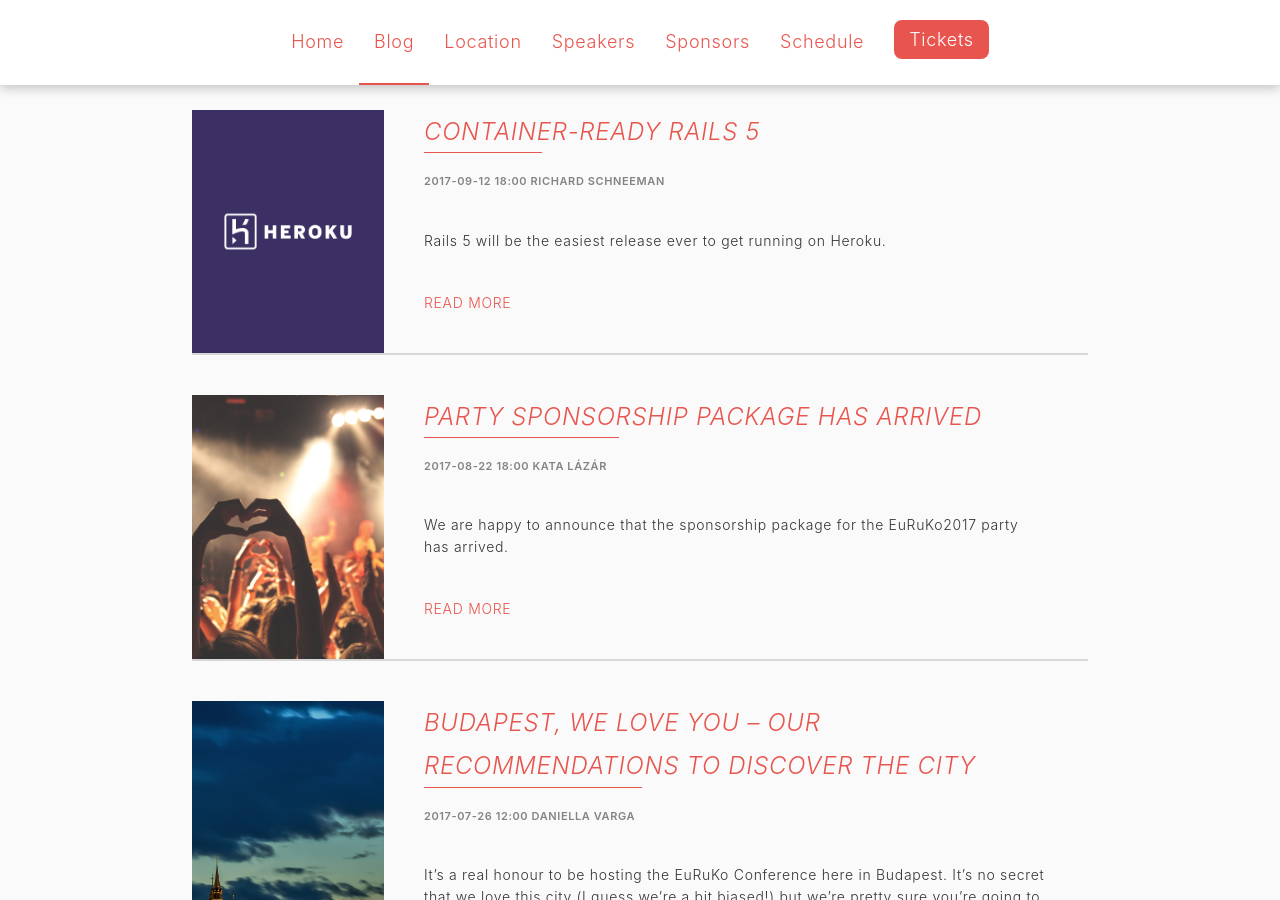
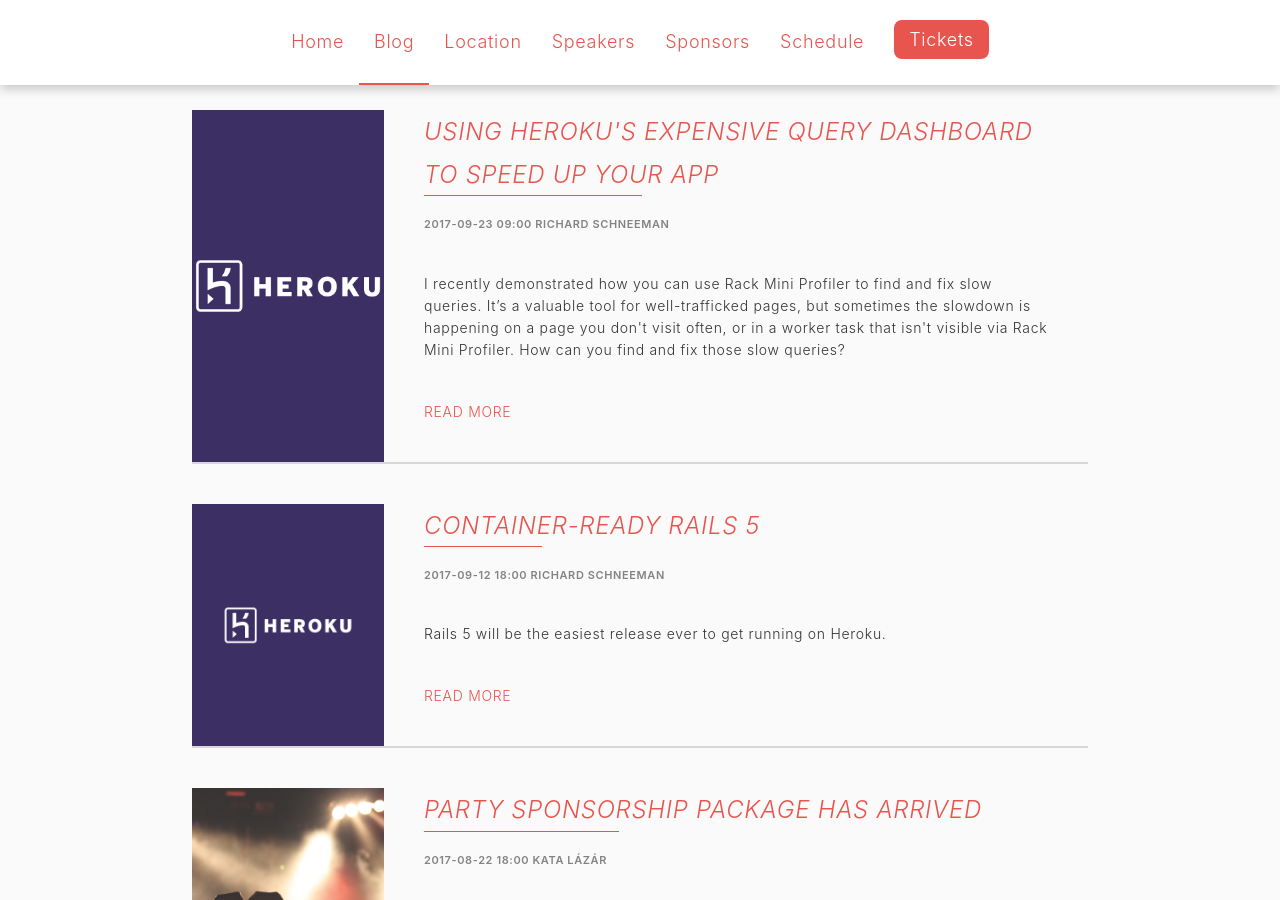
Before and after one commit to euruko/euruko2017.github.io, a Jekyll site: the page built from blog.html, in a window 1280 px wide and 900 px high. Built offline with Jekyll 4.4.1, drawn with Linux system fonts in a browser that asks for light colours; some of the changed lines change nothing that is shown.

Commit message:
Added heroku's blog post

```diff
--- /dev/null
+++ b/_posts/2017-09-16-using-herokus-expensive-query-dashboard-to-speed-up-your-app.md
@@ -0,0 +1,173 @@
+---
+layout: post
+title:  "Using Heroku's Expensive Query Dashboard to Speed up your App"
+date:   2017-09-23 09:00:00
+author: "Richard Schneeman"
+image:  "/assets/heroku-cover.png"
+excerpt: "I recently demonstrated how you can use Rack Mini Profiler to find and fix slow queries. It’s a valuable tool for well-trafficked pages, but sometimes the slowdown is happening on a page you don't visit often, or in a worker task that isn't visible via Rack Mini Profiler. How can you find and fix those slow queries?"
+post_id: "using-herokus-expensive-query-dashboard-to-speed-up-your-app"
+---
+
+# Using Heroku's Expensive Query Dashboard to Speed up your App
+
+<p>I recently <a href="https://schneems.com/2017/06/22/a-tale-of-slow-pagination/">demonstrated how you can use Rack Mini Profiler to find and fix slow queries</a>. It’s a valuable tool for well-trafficked pages, but sometimes the slowdown is happening on a page you don&#39;t visit often, or in a worker task that isn&#39;t visible via Rack Mini Profiler. How can you find and fix those slow queries?</p>
+
+<p>Heroku has a feature called <a href="https://devcenter.heroku.com/articles/expensive-queries">expensive queries</a> that can help you out.  It shows historical performance data about the queries running on your database: most time consuming, most frequently invoked, slowest execution time, and slowest I/O.</p>
+
+<img class="post-content__embedded-image" src="https://heroku-blog-files.s3.amazonaws.com/posts/1499377005-expensive_queries.png" alt="expensive_queries">
+
+<p>Recently, I used this feature to identify and address some slow queries for a site I run on Heroku named <a href="https://www.codetriage.com">CodeTriage</a> (the best way to get started contributing to open source). Looking at the expensive queries data for CodeTriage, I saw this:</p>
+
+<img class="post-content__embedded-image" src="https://heroku-blog-files.s3.amazonaws.com/posts/1499374279-Screenshot%202017-06-22%2015.16.40.png" alt="Code Triage Project Expensive Query Screenshot">
+
+<p>On the right is the query, on the left are two graphs; one graph showing the number of times the query was called, and another beneath that showing the average time it took to execute the query. You can see from the bottom graph that the average execution time can be up to 8 seconds, yikes! Ideally, I want my response time averages to be around 50 ms and perc 95 to be sub-second time, so waiting 8 seconds for a single query to finish isn&#39;t good.</p>
+
+<p>To find this on your own apps you can follow directions on the <a href="https://devcenter.heroku.com/articles/expensive-queries">expensive queries documentation</a>. The documentation will direct you to <a href="https://data.heroku.com/">your database list page</a> where you can select the database you’d like to optimize. From there, scroll down and find the expensive queries near the bottom.</p>
+
+<p>Once you&#39;ve chosen a slow query, you’ll need to determine why it&#39;s slow. To accomplish this use <code>EXPLAIN ANALYZE</code>:</p>
+
+<pre><code class="sql">issuetriage::DATABASE=&gt; EXPLAIN ANALYZE
+issuetriage::DATABASE-&gt; SELECT &quot;issues&quot;.*
+issuetriage::DATABASE-&gt; FROM &quot;issues&quot;
+issuetriage::DATABASE-&gt; WHERE &quot;issues&quot;.&quot;repo_id&quot; = 2151
+issuetriage::DATABASE-&gt;         AND &quot;issues&quot;.&quot;state&quot; = &#39;open&#39;
+issuetriage::DATABASE-&gt; ORDER BY  created_at DESC LIMIT 20 OFFSET 0;
+                                                                       QUERY PLAN
+---------------------------------------------------------------------------------------------------------------------------------------------------------
+Limit  (cost=27359.98..27359.99 rows=20 width=1232) (actual time=82.800..82.802 rows=20 loops=1)
+   -&gt;  Sort  (cost=27359.98..27362.20 rows=4437 width=1232) (actual time=82.800..82.801 rows=20 loops=1)
+         Sort Key: created_at
+         Sort Method: top-N heapsort  Memory: 31kB
+         -&gt;  Bitmap Heap Scan on issues  (cost=3319.34..27336.37 rows=4437 width=1232) (actual time=27.725..81.220 rows=5067 loops=1)
+               Recheck Cond: (repo_id = 2151)
+               Filter: ((state)::text = &#39;open&#39;::text)
+               Rows Removed by Filter: 13817
+               -&gt;  Bitmap Index Scan on index_issues_on_repo_id  (cost=0.00..3319.12 rows=20674 width=0) (actual time=24.293..24.293 rows=21945 loops=1)
+                     Index Cond: (repo_id = 2151)
+Total runtime: 82.885 ms
+</code></pre>
+
+<p>In this case, I&#39;m using <a href="https://www.codetriage.com/kubernetes/kubernetes">Kubernetes</a> because they currently have the highest issue count, so querying on that page will likely give me the worst performance.</p>
+
+<p>We see the total time spent was 82 ms, which isn&#39;t bad for one of the &quot;slowest&quot; queries, but we&#39;ve seen that some can be way worse. Most single queries should be aiming for around a 1 ms query time.</p>
+
+<p>We see that before the query can be made it has to sort the data, this is because we are using an <code>order</code> on an <code>offset</code> clause. Sorting is a very expensive operation, you can see that it says the &quot;actual time&quot; can take between <code>27.725</code> ms and <code>81.220</code> ms just to sort the data, which is pretty tough. If we can get rid of this sort then we can drastically improve our query.</p>
+
+<p>One way to do this is... you guessed it, add an index. Unlike <a href="https://schneems.com/2017/06/22/a-tale-of-slow-pagination/">last week</a> though, the issues table is HUGE. While the table we indexed last week only had around 2K entries, each of those entries can have a virtually unbounded number of issues. In the case of Kubernetes there are 5K+ issues, and that&#39;s only the <code>state=open</code> ones. The closed issue count is much larger than that, and it will only grow over time. We want to be mindful of taking up too much database size, so instead of indexing ALL the data, we can instead apply a partial index. I&#39;m almost never querying for <code>state=closed</code> when it comes to issues, so we can ignore those while building our index. Here&#39;s the migration I used to add a partial index:</p>
+
+<pre><code class="ruby">class AddCreatedAtIndexToIssues &lt; ActiveRecord::Migration[5.1]
+  def change
+    add_index :issues, :created_at, where: &quot;state = &#39;open&#39;&quot;
+  end
+end
+</code></pre>
+
+<p>What&#39;s the result of adding this index? Let&#39;s look at that same query we analyzed before:</p>
+
+<pre><code class="sql">
+issuetriage::DATABASE=&gt; EXPLAIN ANALYZE
+issuetriage::DATABASE-&gt; SELECT &quot;issues&quot;.*
+issuetriage::DATABASE-&gt; FROM &quot;issues&quot;
+issuetriage::DATABASE-&gt; WHERE &quot;issues&quot;.&quot;repo_id&quot; = 2151
+issuetriage::DATABASE-&gt;         AND &quot;issues&quot;.&quot;state&quot; = &#39;open&#39;
+issuetriage::DATABASE-&gt; ORDER BY  created_at DESC LIMIT 20 OFFSET 0;
+                                                                         QUERY PLAN
+-------------------------------------------------------------------------------------------------------------------------------------------------------------
+Limit  (cost=0.08..316.09 rows=20 width=1232) (actual time=0.169..0.242 rows=20 loops=1)
+   -&gt;  Index Scan Backward using index_issues_on_created_at on issues  (cost=0.08..70152.26 rows=4440 width=1232) (actual time=0.167..0.239 rows=20 loops=1)
+         Filter: (repo_id = 2151)
+         Rows Removed by Filter: 217
+Total runtime: 0.273 ms
+</code></pre>
+
+<p>Wow, from 80+ ms to less than half a millisecond. That&#39;s some improvement. The index keeps our data already sorted, so we don&#39;t have to re-sort it on every query. All elements in the index are guaranteed to be <code>state=open</code> so the database doesn&#39;t have to do more work there. The database can simply scan the index removing elements where <code>repo_id</code> is not matching our target.</p>
+
+<p>For this case it is EXTREMELY fast, but can you imagine a case where it isn&#39;t so fast?</p>
+
+<p>Perhaps you noticed that we still have to iterate over issues until we&#39;re able to find ones matching a given Repo ID. I&#39;m guessing that since this repo has the most issues, it&#39;s able to easily find 20 issues with <code>state=open</code>. What if we pick a different repo?</p>
+
+<p>I looked up the oldest open issue and found it in <a href="https://www.codetriage.com/rails/journey">Journey</a>. Journey has an ID of 10 in the database. If we do the same query and look at Journey:</p>
+
+<pre><code class="sql">issuetriage::DATABASE=&gt; EXPLAIN ANALYZE
+issuetriage::DATABASE-&gt; SELECT &quot;issues&quot;.*
+issuetriage::DATABASE-&gt; FROM &quot;issues&quot;
+issuetriage::DATABASE-&gt; WHERE &quot;issues&quot;.&quot;repo_id&quot; = 10
+issuetriage::DATABASE-&gt;         AND &quot;issues&quot;.&quot;state&quot; = &#39;open&#39;
+issuetriage::DATABASE-&gt; ORDER BY  created_at DESC LIMIT 20 OFFSET 0;
+                                                                     QUERY PLAN
+----------------------------------------------------------------------------------------------------------------------------------------------------
+ Limit  (cost=757.18..757.19 rows=20 width=1232) (actual time=21.109..21.110 rows=6 loops=1)
+   -&gt;  Sort  (cost=757.18..757.20 rows=50 width=1232) (actual time=21.108..21.109 rows=6 loops=1)
+         Sort Key: created_at
+         Sort Method: quicksort  Memory: 26kB
+         -&gt;  Index Scan using index_issues_on_repo_id on issues  (cost=0.11..756.91 rows=50 width=1232) (actual time=11.221..21.088 rows=6 loops=1)
+               Index Cond: (repo_id = 10)
+               Filter: ((state)::text = &#39;open&#39;::text)
+               Rows Removed by Filter: 14
+ Total runtime: 21.140 ms
+</code></pre>
+
+<p>Yikes. Previously we&#39;re only using 0.27 ms, now we&#39;re back up to 21 ms. This might not have been the &quot;8 second&quot; query we were seeing before, but it&#39;s definitely slower than the first query we profiled. </p>
+
+<p>Even though we&#39;ve got an index on <code>created_at</code> Postgres has decided not to use it. It&#39;s reverting back to a sorting algorithm and using an index on <code>repo_id</code> to pull the data. Once it has issues then it iterates over each to remove where the state is not open.</p>
+
+<p>In this case, there are only 20 total issues for Journey, so grabbing all the issues and iterating and sorting manually was deemed to be faster. Does this mean our index is worthless? Well considering this repo only has 1 subscriber, it&#39;s not the case we need to be optimizing for. Also if lots of people visit that page (maybe because of this article), then Postgres will speed up the query by using the cache. The second time I ran the exact same explain query, it was much faster:</p>
+
+<pre><code> Total runtime: 0.092 ms
+</code></pre>
+
+<p>Postgres already had everything it needed in the cache. Does this mean we&#39;re totally out of the woods then? Going back to my expensive queries page after a few days, I saw that my 8 second worst case is gone, but I still have a 2 second query every now and then.</p>
+
+<img class="post-content__embedded-image" src="https://heroku-blog-files.s3.amazonaws.com/posts/1499377612-Screenshot%202017-06-26%2010.47.20.png" alt="Expensive Queries Screenshot 2">
+
+<p>This is still a 75% performance increase (in worst case performance) so the index is still useful. One really useful feature of Postgres is the ability to <a href="https://www.postgresql.org/docs/8.3/static/indexes-bitmap-scans.html">combine multiple indexes</a>. In this case, even though we have an index on <code>created_at</code> and an index on <code>repo_id</code>, Postgres does not seem to think it&#39;s faster to combine the two and use that result. To fix this issue we can add an index that has both <code>created_at</code> and <code>repo_id</code>, which maybe I&#39;ll explore in the future.</p>
+
+<p>Before we go, I want to circle back to how we found our slow query test case. I had to know a bit about the data and make some assumptions about the worst case scenarios. I had to guess that <a href="https://www.codetriage.com/kubernetes/kubernetes">Kubernetes</a> was our worst offender, which ended up not being true. Is there a better way than guess and check?</p>
+
+<p>It turns out that Heroku will <a href="https://devcenter.heroku.com/articles/postgres-logs-errors#log-duration-3-565-s">output slow queries into your app&#39;s logs</a>. Unlike the expensive queries, these logs also contain the parameters used in the query, and not just the query. If you have a logging addon such as <a href="https://elements.heroku.com/addons/papertrail">Papertrail</a>, you can search your logs for <code>duration</code> and get a result like this:</p>
+
+<pre><code>Jun 26 06:36:54 issuetriage app/postgres.29339:  [DATABASE] [39-1] LOG:  duration: 3040.545 ms  execute &lt;unnamed&gt;: SELECT COUNT(*) FROM &quot;issues&quot; WHERE &quot;issues&quot;.&quot;repo_id&quot; = $1 AND &quot;issues&quot;.&quot;state&quot; = $2
+Jun 26 06:36:54 issuetriage app/postgres.29339:  [DATABASE] [39-2] DETAIL:  parameters: $1 = &#39;696&#39;, $2 = &#39;open&#39;
+Jun 26 08:26:25 issuetriage app/postgres.29339:  [DATABASE] [40-1] LOG:  duration: 9087.165 ms  execute &lt;unnamed&gt;: SELECT COUNT(*) FROM &quot;issues&quot; WHERE &quot;issues&quot;.&quot;repo_id&quot; = $1 AND &quot;issues&quot;.&quot;state&quot; = $2
+Jun 26 08:26:25 issuetriage app/postgres.29339:  [DATABASE] [40-2] DETAIL:  parameters: $1 = &#39;1245&#39;, $2 = &#39;open&#39;
+Jun 26 08:49:40 issuetriage app/postgres.29339:  [DATABASE] [41-1] LOG:  duration: 2406.615 ms  execute &lt;unnamed&gt;: SELECT  &quot;issues&quot;.* FROM &quot;issues&quot; WHERE &quot;issues&quot;.&quot;repo_id&quot; = $1 AND &quot;issues&quot;.&quot;state&quot; = $2 ORDER BY created_at DESC LIMIT $3 OFFSET $4
+Jun 26 08:49:40 issuetriage app/postgres.29339:  [DATABASE] [41-2] DETAIL:  parameters: $1 = &#39;1348&#39;, $2 = &#39;open&#39;, $3 = &#39;20&#39;, $4 = &#39;760&#39;
+</code></pre>
+
+<p>In this case, we can see that our 2.4 second query (the last query in the logs above) is using a repo id of <code>1348</code> and an offset of <code>760</code>, which brings up another important point. As the offset goes up, the cost of scanning our index will also go up, so it turns out that we had a worse case than my initial guess (Kubernetes) and my second guess (Journey). It is likely that this repo has lots of issues that are old, and this query isn&#39;t made often, so that the data is not in cache. By using the logs we can find the exact worst case scenario without all the guessing.</p>
+
+<p>Before you start writing that comment message, yes, I know that offset pagination is broken and <a href="https://www.citusdata.com/blog/2016/03/30/five-ways-to-paginate/">there are other ways to paginate</a>. I may start to look at alternative pagination options, or even getting rid of some of the pagination on the site altogether. </p>
+
+<p>I did go back and <a href="https://github.com/codetriage/codetriage/commit/ce3ac6a59f92891e4a42b85927c852f074a0be3f">add an index to both the <code>created_at</code> and <code>repo_id</code> columns</a>. With the addition of those two indexes my &quot;worst case&quot; of 2.4 seconds is now down to 14 ms:</p>
+
+<pre><code class="sql">issuetriage::DATABASE=&gt; EXPLAIN ANALYZE SELECT  &quot;issues&quot;.*
+issuetriage::DATABASE-&gt; FROM &quot;issues&quot;
+issuetriage::DATABASE-&gt; WHERE &quot;issues&quot;.&quot;repo_id&quot; = 1348
+issuetriage::DATABASE-&gt; AND &quot;issues&quot;.&quot;state&quot; = &#39;open&#39;
+issuetriage::DATABASE-&gt; ORDER BY created_at DESC
+issuetriage::DATABASE-&gt; LIMIT 20 OFFSET 760;
+                                                                                QUERY PLAN
+--------------------------------------------------------------------------------------------------------------------------------------------------------------------------
+ Limit  (cost=1380.73..1417.06 rows=20 width=1232) (actual time=14.515..14.614 rows=20 loops=1)
+   -&gt;  Index Scan Backward using index_issues_on_repo_id_and_created_at on issues  (cost=0.08..2329.02 rows=1282 width=1232) (actual time=0.061..14.564 rows=780 loops=1)
+         Index Cond: (repo_id = 1348)
+ Total runtime: 14.659 ms
+(4 rows)
+</code></pre>
+
+<p>Here you can see that we&#39;re able to use our new index directly and find only the issues that are open and belonging to a specific repo id.</p>
+
+<p>What did I learn from this experiment?</p>
+
+<ul>
+<li>You can find <a href="https://devcenter.heroku.com/articles/expensive-queries">slow queries using Heroku&#39;s expensive queries</a> feature.</li>
+<li>The exact arguments matter a lot when profiling queries. Don&#39;t assume that you know the most expensive thing your database is doing, use metrics.</li>
+<li>You can find the exact parameters that go with those expensive queries by <a href="https://devcenter.heroku.com/articles/postgres-logs-errors#log-duration-3-565-s">grepping your logs for the exact parameters of those queries</a>.</li>
+<li>Indexes help a ton, but you have to understand the different ways your application will use them. It&#39;s not enough to profile with 1 query before and after, you need to profile a few different queries with different performance characteristics. In my case not only did I add an index, I went back to the expensive index page which let me know that my queries were still taking a long time (~2 seconds). </li>
+<li>Performance tuning isn&#39;t about magic fixes, it&#39;s about finding a toolchain you understand, and iterating on a process until you get the results you want.</li>
+</ul>
+
+<p>
+  This blog post was originally published on
+  <a href="https://blog.heroku.com/expensive-query-speed-up-app">blog.heroku.com</a>.
+</p>
--- a/_sass/blog.scss
+++ b/_sass/blog.scss
@@ -37,6 +37,10 @@
   background-size: cover;
 }
 
+.blog-post__embedded-image {
+  clear: left;
+}
+
 .blog-post__content {
   flex: 1;
   padding: 40px;
--- a/_sass/post.scss
+++ b/_sass/post.scss
@@ -79,8 +79,11 @@
     }
   }
 
+  &__embedded-image {
+    width: 100% !important;
+  }
+
   p code {
-    // border: 1px solid $primary-color;
     border-radius: 3px;
     font-size: 12px;
     padding: 3px;
@@ -90,7 +93,6 @@
   pre {
     margin-top: 2vh;
     padding: 10px;
-    // border: 1px solid $primary-color;
     font-size: 12px;
     background-color: rgba(0,0,0,0.04);
     overflow-y: auto;
```
